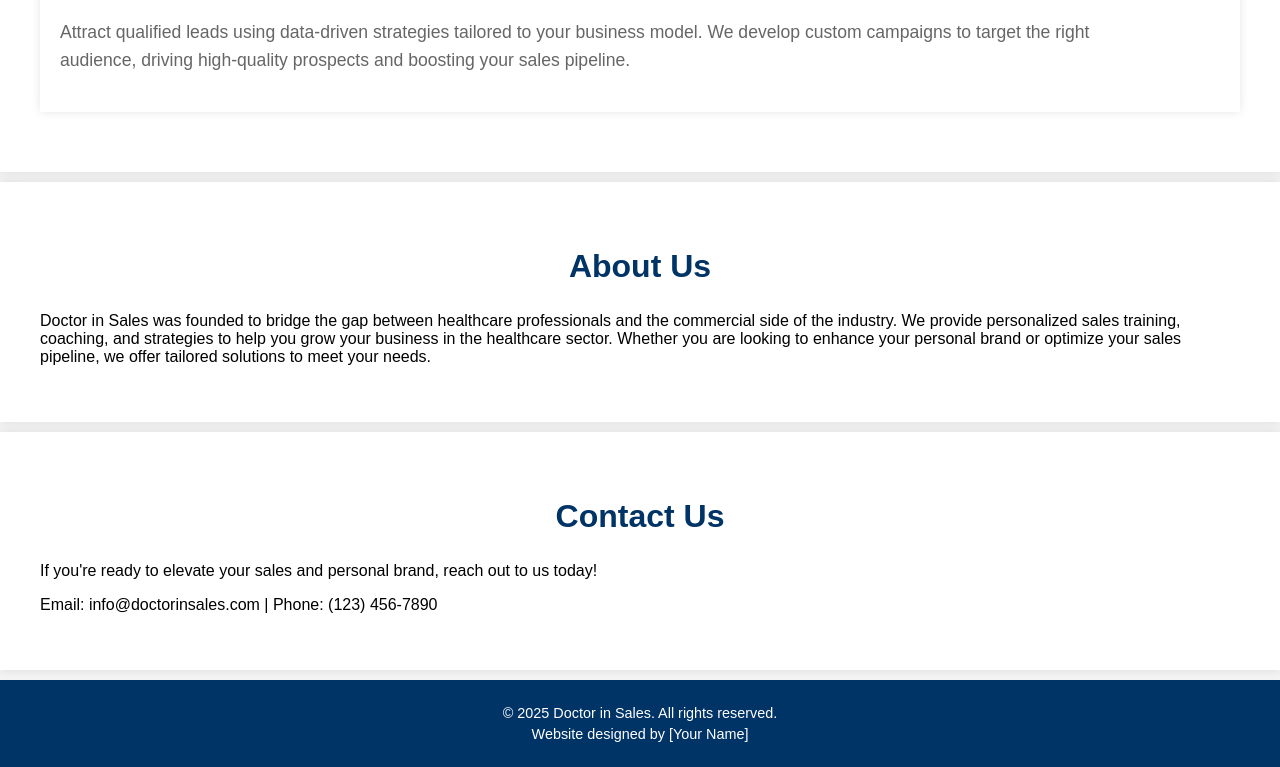
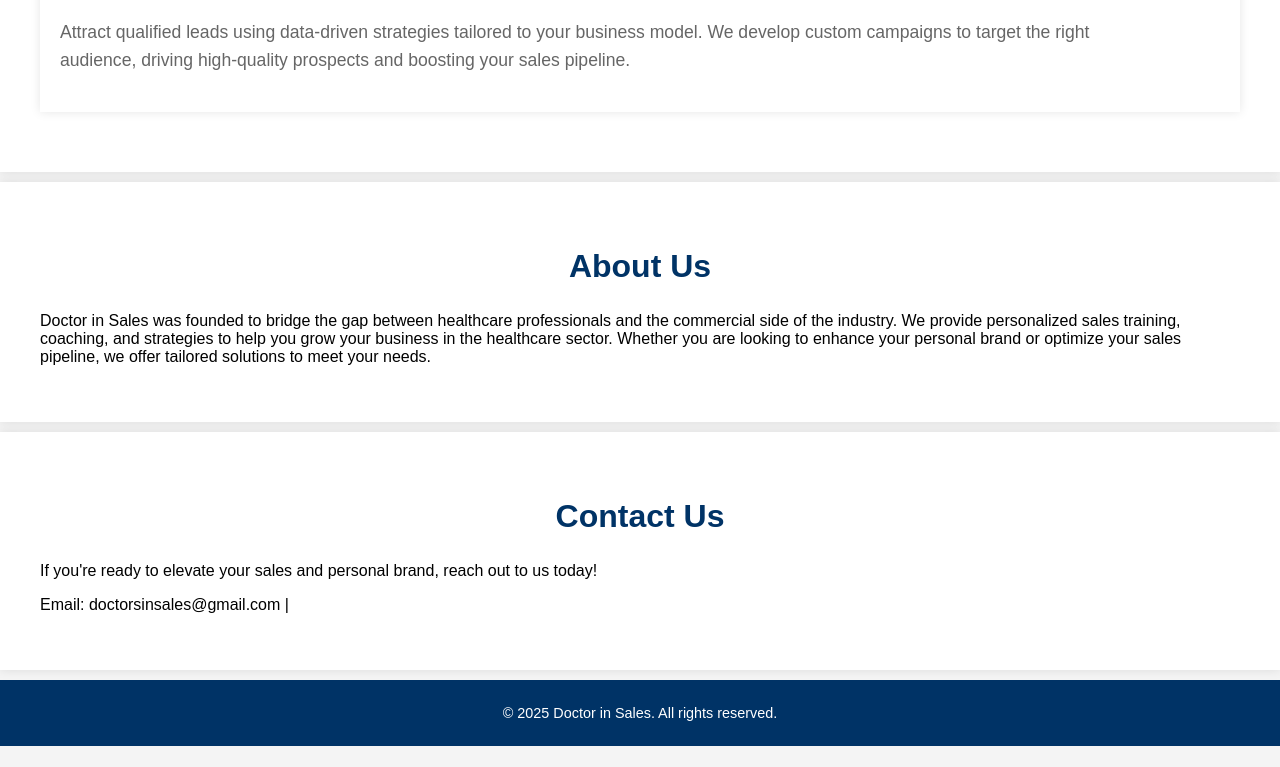
Before and after one commit to drkaransales/Doctor_In_Sales, a plain HTML site: page index.html in a window 1280 px wide. Shown: the part 836-1603 px from the top of the page. After the commit the page ends 1582 px from the top, so only its background shows below. Drawn offline with Linux system fonts and the light colour scheme.

Commit message:
Update index.html

```diff
--- a/index.html
+++ b/index.html
@@ -79,13 +79,11 @@
     <section id="contact">
         <h2>Contact Us</h2>
         <p>If you're ready to elevate your sales and personal brand, reach out to us today!</p>
-        <p>Email: info@doctorinsales.com | Phone: (123) 456-7890</p>
+        <p>Email: doctorsinsales@gmail.com |</p>
     </section>
 
     <footer>
         <p>&copy; 2025 Doctor in Sales. All rights reserved.</p>
-        <p>Website designed by [Your Name]</p>
     </footer>
-
 </body>
 </html>
```
